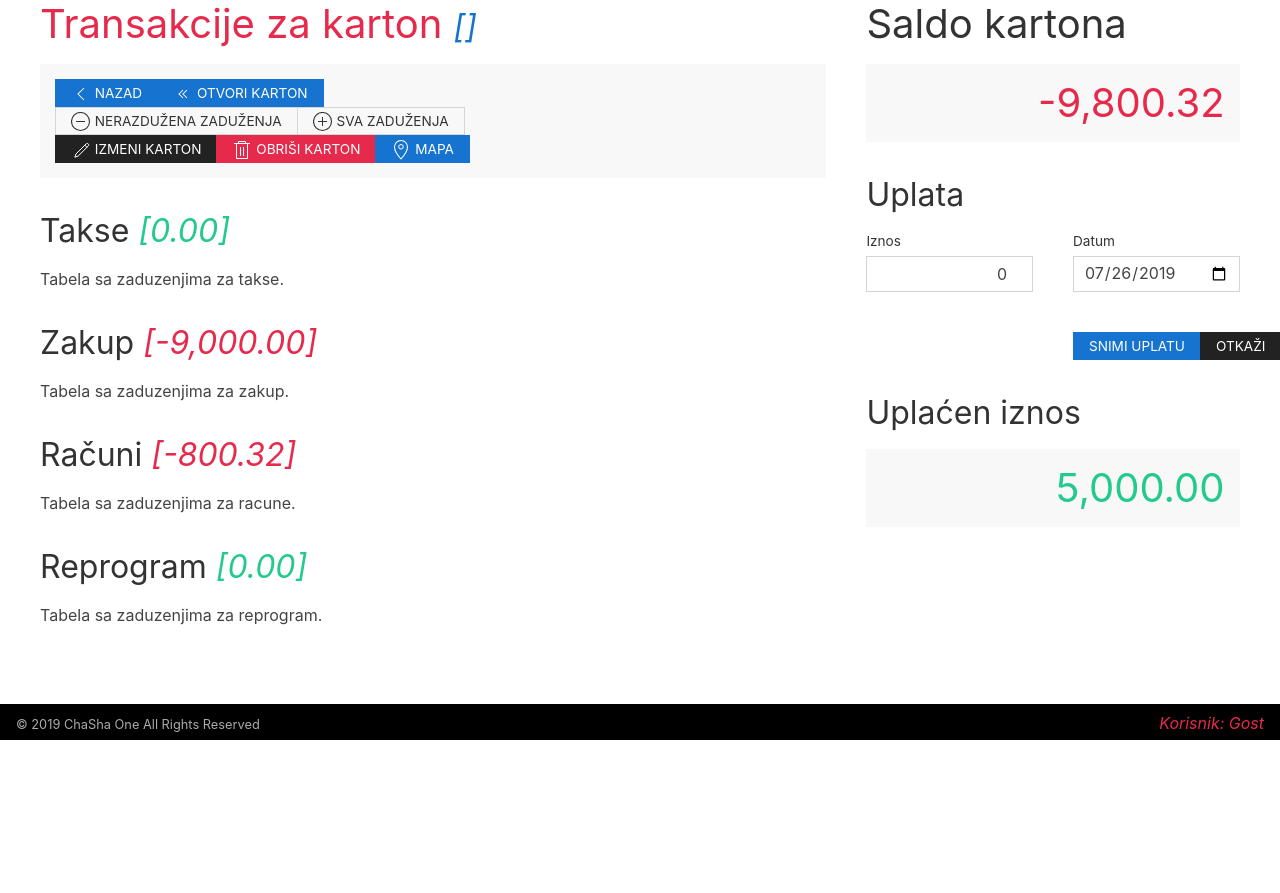
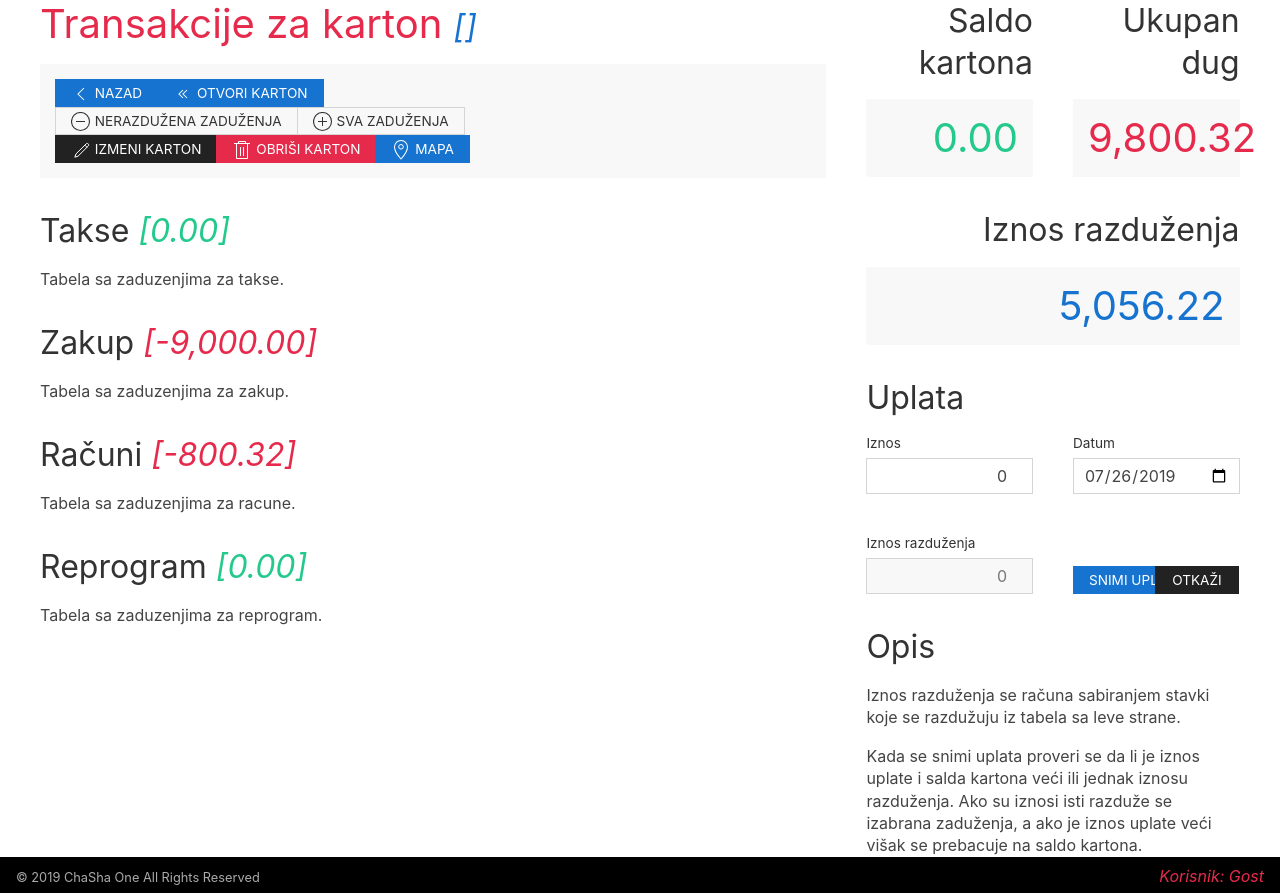
Before and after one commit to chana-chh/kartoteka, a PHP site: template app/views/transakcije.twig in a window 1280 px wide. Shown: the part 60-953 px from the top of the page. Before the commit the page ends 800 px from the top, so only its background shows below. Run offline with PHP 8.4, Linux system fonts and the light colour scheme; the template is opened without the code that fills it, so the values that code supplies are empty; some libraries are stand-ins or nearby versions.

Commit message:
transakcije

```diff
--- a/app/views/transakcije.twig
+++ b/app/views/transakcije.twig
@@ -68,10 +68,26 @@
 {% endblock sadrzaj %}
 
 {% block traka %}
-<h1>Saldo kartona</h1>
+<div uk-grid>
+    <div class="uk-width-1-2">
+        <h2 class="uk-text-right">Saldo kartona</h2>
+        <div class="uk-panel uk-background-muted uk-padding-small uk-text-large uk-text-bold uk-text-right">
+            <h1 class="uk-text-success">{{ (0) | number_format(2, '.', ',') }}</h1>
+        </div>
+    </div>
+    <div class="uk-width-1-2">
+        <h2 class="uk-text-right">Ukupan dug</h2>
+        <div class="uk-panel uk-background-muted uk-padding-small uk-text-large uk-text-bold uk-text-right">
+            <h1 class="uk-text-danger">{{ (9800.32) | number_format(2, '.', ',') }}</h1>
+        </div>
+    </div>
+</div>
+
+<h2 class="uk-text-right">Iznos razduženja</h2>
 <div class="uk-panel uk-background-muted uk-padding-small uk-text-large uk-text-bold uk-text-right">
-    <h1 class="uk-text-danger">{{ (-9800.32) | number_format(2, '.', ',') }}</h1>
+    <h1 class="uk-text-primary">{{ (5056.22) | number_format(2, '.', ',') }}</h1>
 </div>
+
 <h2>Uplata</h2>
 <form action="" method="POST" class="uk-form-stacked" uk-grid>
     {{ csrf | raw }}
@@ -91,17 +107,32 @@
         </div>
         <small class=" uk-text-danger">{{ errors.datum[0] ? : '' }}</small>
     </div>
-    <div class="uk-width-1-2"></div>
-    <div class="uk-button-group uk-width-1-2">
-        <input type="submit" value="Snimi uplatu" class="uk-button uk-button-primary uk-button-small" />
-        <input type="reset" value="Otkaži" class="uk-button uk-button-secondary uk-button-small" />
+    <div class="uk-width-1-2">
+        <label for="razduzenje-iznos" class="uk-form-label">Iznos razduženja</label>
+        <div class="uk-form-controls">
+            <input type="number" name="razduzenje-iznos" id="razduzenje-iznos" value="0" min="0" step="0.01"
+                class="uk-input uk-text-right" autocomplete="off" required readonly disabled>
+        </div>
+        <small class="uk-text-danger">{{ errors.opis[0] ? :'' }}</small>
+    </div>
+    <div class="uk-width-1-2 uk-flex uk-flex-bottom">
+        <div class="uk-button-group uk-width-1-1">
+            <input type="submit" value="Snimi uplatu" class="uk-button uk-button-primary uk-button-small uk-width-1-2">
+            <input type="reset" value="Otkaži" class="uk-button uk-button-secondary uk-button-small uk-width-1-2">
+        </div>
     </div>
 </form>
 
-<h2>Uplaćen iznos</h2>
-<div class="uk-panel uk-background-muted uk-padding-small uk-text-large uk-text-bold uk-text-right">
-    <h1 class="uk-text-success">{{ (5000.00) | number_format(2, '.', ',') }}</h1>
-</div>
+
+
+<h2>Opis</h2>
+<p>
+    Iznos razduženja se računa sabiranjem stavki koje se razdužuju iz tabela sa leve strane.
+</p>
+<p>
+    Kada se snimi uplata proveri se da li je iznos uplate i salda kartona veći ili jednak iznosu razduženja. Ako su
+    iznosi isti razduže se izabrana zaduženja, a ako je iznos uplate veći višak se prebacuje na saldo kartona.
+</p>
 {% endblock traka %}
 
 {% block skripta %}
```
